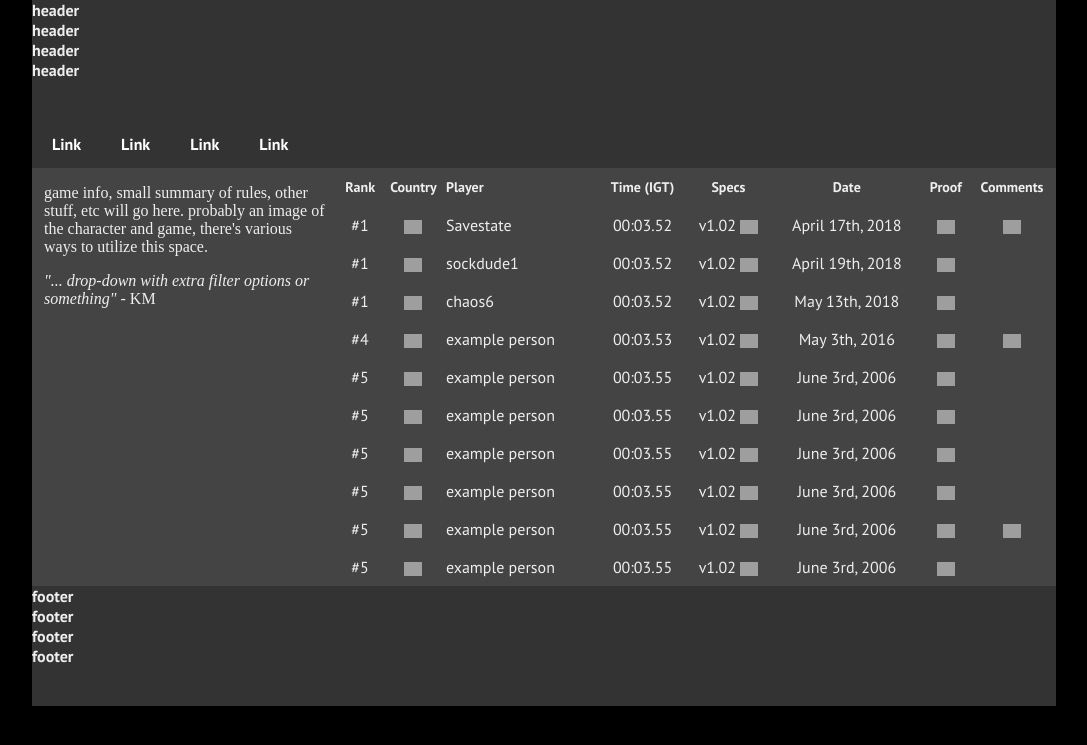
After one commit to SmashStadium/smashstadium.com, a Django app: page /leaderboards/melee/btt/ranking in a window 1280 px wide. The commit adds this page. Shown: the top 745 px of the page, without its empty margins (96-1183 px from the left). Run offline with Django 3.2, Linux system fonts and the light colour scheme; grey boxes are pictures that could not be loaded.

Commit message:
Added static files directory in settings.py, I also added the savestates mockup into an actual page !

```diff
--- a/apps/leaderboards/urls.py
+++ b/apps/leaderboards/urls.py
@@ -8,4 +8,8 @@ urlpatterns = [
     path('', views.index, name='index'),
 	path('ultimate/', views.ultimateMenu, name='ultimateMenu'),
 	path('ultimate/hrc', views.ultimateMenuHRC, name='ultimateMenuHRC'),
+	path('melee/', views.meleeMenu, name='meleeMenu'),
+	path('melee/btt', views.meleeMenuBTT, name='meleeMenuBTT'),
+	path('melee/btt/ranking', views.meleeMenuBTTRanking, name='meleeMenuBTTRanking'),
+	path('melee/hrc', views.meleeMenuHRC, name='meleeMenuHRC'),
 ]
--- a/apps/leaderboards/views.py
+++ b/apps/leaderboards/views.py
@@ -9,3 +9,15 @@ def ultimateMenu(request):
 
 def ultimateMenuHRC(request):
     return render(request, 'leaderboards/ultimate/hrc/hrc.html')
+
+def meleeMenu(request):
+    return render(request, 'leaderboards/melee/melee.html')
+
+def meleeMenuBTT(request):
+    return render(request, 'leaderboards/melee/btt/btt.html')
+
+def meleeMenuBTTRanking(request):
+    return render(request, 'leaderboards/melee/btt/ranking/ranking.html')
+
+def meleeMenuHRC(request):
+	return render(request, 'leaderboards/melee/hrc/hrc.html')
--- a/project/settings.py
+++ b/project/settings.py
@@ -119,3 +119,8 @@ USE_TZ = True
 # https://docs.djangoproject.com/en/2.1/howto/static-files/
 
 STATIC_URL = '/static/'
+
+STATICFILES_DIRS = [
+    os.path.join(BASE_DIR, "static"),
+    '/var/www/static/',
+]
--- /dev/null
+++ b/static/leaderboards/ranking.css
@@ -0,0 +1,192 @@
+
+/* google fonts */
+@import url('https://fonts.googleapis.com/css?family=PT+Sans:400,700');
+
+body {
+	background-color: #000;
+	margin: 0;
+	padding: 0;
+}
+
+#wrapper {
+	background-color: #444;
+	position: relative;
+
+	/* size & centering */
+	max-width: 1024px;
+	margin-left: auto;
+	margin-right: auto;
+
+	/* text */
+	color: #eee;
+}
+
+/* header */
+.header {
+	display: flex;
+	flex-direction: column;
+	background-color: #333;
+	font-family: 'PT Sans', sans-serif;
+	font-weight: bold;
+	height: 120px;
+}
+.header div {
+
+}
+
+/* navbar */
+.navbar {
+	display: flex;
+	background-color: #333;
+	font-family: 'PT Sans', sans-serif;
+	font-weight: bold;
+}
+.navbar a {
+	color: white;
+	padding: 14px 20px;
+	text-decoration: none;
+	text-align: center;
+}
+.navbar a:hover {
+	background-color: #ddd;
+	color: black;
+}
+
+/* main, & left/right */
+.main {
+	display: flex;
+	flex-wrap: wrap;
+}
+.main-left {
+	flex: 30%;
+}
+.main-right {
+	flex: 70%;
+}
+
+/* footer */
+.footer {
+	display: flex;
+	flex-direction: column;
+	background-color: #333;
+	font-family: 'PT Sans', sans-serif;
+	font-weight: bold;
+	height: 120px;
+}
+.footer div {
+
+}
+
+@media screen and (max-width: 700px) {
+	.main {
+		flex-direction: column;
+	}
+	.ldb-header {
+		display: none !important;
+	}
+}
+
+/* sidebar */
+.game-info {
+	margin: 12px;
+}
+
+/* thumbnails */
+.thumb {
+	display: inline-block;
+	box-sizing: border-box;
+	vertical-align: middle;
+	width: 18px;
+	height: 18px;
+	background-size: contain !important;
+	background-position: center !important;
+}
+
+/* platforms */
+.thumb-gcn {
+	background: url("https://vignette.wikia.nocookie.net/nintendo/images/2/2d/GamecubeLogo.png/revision/latest?cb=20180502055001&path-prefix=pl") no-repeat;
+}
+.thumb-dolphin {
+	background: url("https://pbs.twimg.com/profile_images/571205490353270784/v-FDSByE.png") no-repeat;
+}
+.thumb-wii {
+	background: url("https://d1u5p3l4wpay3k.cloudfront.net/zelda_gamepedia_en/thumb/b/b3/Wii_Console.png/1200px-Wii_Console.png") no-repeat;
+}
+/* proofs */
+.thumb-youtube {
+	background: url("https://upload.wikimedia.org/wikipedia/commons/thumb/0/09/YouTube_full-color_icon_(2017).svg/60px-YouTube_full-color_icon_(2017).svg.png") no-repeat;
+}
+.thumb-twitch {
+	background: url("https://i.imgur.com/kaRc9z1.png") no-repeat;
+}
+
+
+/* comments */
+.thumb-comment {
+	background: url("https://upload.wikimedia.org/wikipedia/commons/d/d5/Symbol_comment.png") no-repeat;
+}
+
+/* flags */
+.thumb-flag-usa {
+	background: url("https://upload.wikimedia.org/wikipedia/en/thumb/a/a4/Flag_of_the_United_States.svg/60px-Flag_of_the_United_States.svg.png") no-repeat;
+}
+.thumb-flag-germany {
+	background: url("https://upload.wikimedia.org/wikipedia/en/thumb/b/ba/Flag_of_Germany.svg/60px-Flag_of_Germany.svg.png") no-repeat;
+}
+.thumb-flag-lebanon {
+	background: url("https://upload.wikimedia.org/wikipedia/commons/thumb/5/59/Flag_of_Lebanon.svg/60px-Flag_of_Lebanon.svg.png") no-repeat;
+}
+
+/* tooltip, position handled by jquery*/
+.tooltip {
+	display: none;
+	position:absolute;
+	width: 200px;
+	padding: 12px;
+	pointer-events: none;
+	/******************/
+	background-color: rgba(0,0,0,0.8);
+	font-family: 'PT Sans', sans-serif;
+	font-weight: normal;
+	font-size: 14px;
+	/******************/
+	border-width: 4px;
+	border-color: #eee;
+    border-style: none;
+    border-left: solid;
+}
+
+/* leaderboard table */
+.ldb-table {
+	display: table;
+	table-layout: auto;
+	width: 100%;
+	font-family: 'PT Sans', sans-serif;
+	font-weight: normal;
+	font-size: 16px;
+	table-layout: auto
+}
+.ldb-row {
+	display: table-row;
+	width: auto;
+	clear: both;
+	line-height: 38px;
+}
+.ldb-col {
+	display: table-cell;
+	vertical-align: middle;
+	text-align: center;
+}
+.ldb-header {
+	font-size: 14px;
+	font-weight: bold;
+}
+.ldb-player-name {
+	text-align: left;
+}
+.ldb-comment-inner {
+	cursor: help;
+}
+.ldb-comment-none {
+	display: none;
+}
--- /dev/null
+++ b/static/leaderboards/ranking.js
@@ -0,0 +1,49 @@
+
+function getRelOffset($element, event) {
+    var parentOffset = $element.offset();
+    var relX = event.pageX - parentOffset.left;
+    var relY = event.pageY - parentOffset.top;
+    return {
+        x: relX,
+        y: relY
+    };
+}
+
+function setRelPos($element, offset) {
+    $element.css({
+        top: (offset.y+"px"),
+        left: (offset.x+"px")
+    });
+}
+
+function generateTooltip(text) {
+    var $tooltip = $("<div>", {class: "tooltip"});
+    $tooltip.text(text);
+    return $tooltip;
+}
+
+/* comment hover handling */
+$(".ldb-comment-inner").mouseenter(function(event) {
+    var $wrapper = $("#wrapper");
+    var offset   = getRelOffset($wrapper, event);
+    var $tooltip = generateTooltip($(this).text().trim());
+    var offset   = getRelOffset($wrapper, event);
+    setRelPos($tooltip, {
+            x: offset.x-$tooltip.width(),
+            y: offset.y
+    });
+    $wrapper.append($tooltip);
+    $tooltip.fadeIn(100);
+}).mouseleave(function(event) {
+    $(".tooltip").fadeOut(100, function() {
+        $(this).remove();
+    });
+}).mousemove(function(event) {
+    var $wrapper = $("#wrapper");
+    var $tooltip = $(".tooltip");
+    var offset   = getRelOffset($wrapper, event);
+    setRelPos($tooltip, {
+            x: offset.x-$tooltip.outerWidth(),
+            y: offset.y
+    });
+});
--- a/templates/leaderboards/leaderboards.html
+++ b/templates/leaderboards/leaderboards.html
@@ -15,7 +15,7 @@
     <p>Super Smash Bros. for Wii U</p>
     <p>Super Smash Bros. for 3DS</p>
     <p>Super Smash Bros. Brawl</p>
-    <p>Super Smash Bros. Melee</p>
+    <p><a href="/leaderboards/melee/">Super Smash Bros. Melee</a></p>
     <p>Super Smash Bros.</p>
 
 </div>
--- /dev/null
+++ b/templates/leaderboards/melee/btt/ranking/ranking.html
@@ -0,0 +1,247 @@
+{% load static %}
+<!DOCTYPE html>
+<html>
+<head>
+	<link rel="stylesheet" type="text/css" href="{% static 'leaderboards/ranking.css' %}">
+	<script src="https://code.jquery.com/jquery-3.3.1.min.js"></script>
+	<title>Super Smash Brothers Melee - Break The Targets (Link)</title>
+</head>
+<body>
+	<div id="wrapper">
+		<div class="header">
+			<div>header</div>
+			<div>header</div>
+			<div>header</div>
+			<div>header</div>
+		</div>
+		<div class="navbar">
+			<a href="#">Link</a>
+			<a href="#">Link</a>
+			<a href="#">Link</a>
+			<a href="#">Link</a>
+		</div> <!-- navbar -->
+		<div class="main">
+			<div class="main-left">
+				<div class="game-info">
+					<p>
+						game info, small summary of rules, other stuff, etc will go here. probably an image of the character and game, there's various ways to utilize this space.
+					</p>
+					<p>
+						<em>"... drop-down with extra filter options or something"</em> - KM
+					</p>
+				</div>
+			</div> <!-- main-left -->
+			<div class="main-right">
+				<div class="ldb-table">
+					<!-- ------------ ROW ------------ -->
+					<div class="ldb-row ldb-header">
+						<div class="ldb-rank ldb-col">Rank</div>
+						<div class="ldb-player-country ldb-col">Country</div>
+						<div class="ldb-player-name ldb-col">Player</div>
+						<div class="ldb-record ldb-col">Time (IGT)</div>
+						<div class="ldb-specs ldb-col">Specs</div>
+						<div class="ldb-date ldb-col">Date</div>
+						<div class="ldb-proof ldb-col">Proof</div>
+						<div class="ldb-comment ldb-col">Comments</div>
+					</div>
+					<!-- ------------ ROW ------------ -->
+					<div class="ldb-row">
+						<div class="ldb-rank ldb-col">#1</div>
+						<div class="ldb-player-country ldb-col">
+							<div class="thumb thumb-flag-lebanon"></div>
+						</div>
+						<div class="ldb-player-name ldb-col">Savestate</div>
+						<div class="ldb-record ldb-col">00:03.52</div>
+						<div class="ldb-specs ldb-col">v1.02 <div class="thumb thumb-gcn"></div></div>
+						<div class="ldb-date ldb-col">April 17th, 2018</div>
+						<div class="ldb-proof ldb-col">
+							<a target=_blank href="https://www.youtube.com/watch?v=Ulx5L-GZ0p8">
+								<div class="thumb thumb-youtube"></div>
+							</a>
+						</div>
+						<div class="ldb-comment ldb-col">
+							<div class="thumb thumb-comment ldb-comment-inner">
+								<div class="ldb-comment-none">
+									i cant believe i got wr. omgggggggggggg. still am gonna grind for 3.50 eventually, just gotta find the time to degen it out lmao.
+								</div>
+							</div>
+						</div>
+					</div>
+					<!-- ------------ ROW ------------ -->
+					<div class="ldb-row">
+						<div class="ldb-rank ldb-col">#1</div>
+						<div class="ldb-player-country ldb-col">
+							<div class="thumb thumb-flag-germany"></div>
+						</div>
+						<div class="ldb-player-name ldb-col">sockdude1</div>
+						<div class="ldb-record ldb-col">00:03.52</div>
+						<div class="ldb-specs ldb-col">v1.02 <div class="thumb thumb-dolphin"></div></div>
+						<div class="ldb-date ldb-col">April 19th, 2018</div>
+						<div class="ldb-proof ldb-col">
+							<a target=_blank href="https://www.youtube.com/watch?v=lGqyW6F5pnQ">
+								<div class="thumb thumb-twitch"></div>
+							</a>
+						</div>
+						<div class="ldb-comment ldb-col"></div>
+					</div>
+					<!-- ------------ ROW ------------ -->
+					<div class="ldb-row">
+						<div class="ldb-rank ldb-col">#1</div>
+						<div class="ldb-player-country ldb-col">
+							<div class="thumb thumb-flag-usa"></div>
+						</div>
+						<div class="ldb-player-name ldb-col">chaos6</div>
+						<div class="ldb-record ldb-col">00:03.52</div>
+						<div class="ldb-specs ldb-col">v1.02 <div class="thumb thumb-wii"></div></div>
+						<div class="ldb-date ldb-col">May 13th, 2018</div>
+						<div class="ldb-proof ldb-col">
+							<a target=_blank href="https://www.youtube.com/watch?v=4ig2Qhb2VlU">
+								<div class="thumb thumb-youtube"></div>
+							</a>
+						</div>
+						<div class="ldb-comment ldb-col"></div>
+					</div>
+					<!-- ------------ ROW ------------ -->
+					<div class="ldb-row">
+						<div class="ldb-rank ldb-col">#4</div>
+						<div class="ldb-player-country ldb-col">
+							<div class="thumb thumb-flag-usa"></div>
+						</div>
+						<div class="ldb-player-name ldb-col">example person</div>
+						<div class="ldb-record ldb-col">00:03.53</div>
+						<div class="ldb-specs ldb-col">v1.02 <div class="thumb thumb-gcn"></div></div>
+						<div class="ldb-date ldb-col">May 3th, 2016</div>
+						<div class="ldb-proof ldb-col">
+							<a target=_blank href="https://www.youtube.com/watch?v=4ig2Qhb2VlU">
+								<div class="thumb thumb-youtube"></div>
+							</a>
+						</div>
+						<div class="ldb-comment ldb-col">
+							<div class="thumb thumb-comment ldb-comment-inner">
+								<div class="ldb-comment-none">
+									test display content
+								</div>
+							</div>
+						</div>
+					</div>
+					<!-- ------------ ROW ------------ -->
+					<div class="ldb-row">
+						<div class="ldb-rank ldb-col">#5</div>
+						<div class="ldb-player-country ldb-col">
+							<div class="thumb thumb-flag-usa"></div>
+						</div>
+						<div class="ldb-player-name ldb-col">example person</div>
+						<div class="ldb-record ldb-col">00:03.55</div>
+						<div class="ldb-specs ldb-col">v1.02 <div class="thumb thumb-gcn"></div></div>
+						<div class="ldb-date ldb-col">June 3rd, 2006</div>
+						<div class="ldb-proof ldb-col">
+							<a target=_blank href="https://www.youtube.com/watch?v=4ig2Qhb2VlU">
+								<div class="thumb thumb-youtube"></div>
+							</a>
+						</div>
+						<div class="ldb-comment ldb-col"></div>
+					</div>
+					<!-- ------------ ROW ------------ -->
+					<div class="ldb-row">
+						<div class="ldb-rank ldb-col">#5</div>
+						<div class="ldb-player-country ldb-col">
+							<div class="thumb thumb-flag-usa"></div>
+						</div>
+						<div class="ldb-player-name ldb-col">example person</div>
+						<div class="ldb-record ldb-col">00:03.55</div>
+						<div class="ldb-specs ldb-col">v1.02 <div class="thumb thumb-gcn"></div></div>
+						<div class="ldb-date ldb-col">June 3rd, 2006</div>
+						<div class="ldb-proof ldb-col">
+							<a target=_blank href="https://www.youtube.com/watch?v=4ig2Qhb2VlU">
+								<div class="thumb thumb-youtube"></div>
+							</a>
+						</div>
+						<div class="ldb-comment ldb-col"></div>
+					</div>
+					<!-- ------------ ROW ------------ -->
+					<div class="ldb-row">
+						<div class="ldb-rank ldb-col">#5</div>
+						<div class="ldb-player-country ldb-col">
+							<div class="thumb thumb-flag-usa"></div>
+						</div>
+						<div class="ldb-player-name ldb-col">example person</div>
+						<div class="ldb-record ldb-col">00:03.55</div>
+						<div class="ldb-specs ldb-col">v1.02 <div class="thumb thumb-gcn"></div></div>
+						<div class="ldb-date ldb-col">June 3rd, 2006</div>
+						<div class="ldb-proof ldb-col">
+							<a target=_blank href="https://www.youtube.com/watch?v=4ig2Qhb2VlU">
+								<div class="thumb thumb-youtube"></div>
+							</a>
+						</div>
+						<div class="ldb-comment ldb-col"></div>
+					</div>
+					<!-- ------------ ROW ------------ -->
+					<div class="ldb-row">
+						<div class="ldb-rank ldb-col">#5</div>
+						<div class="ldb-player-country ldb-col">
+							<div class="thumb thumb-flag-usa"></div>
+						</div>
+						<div class="ldb-player-name ldb-col">example person</div>
+						<div class="ldb-record ldb-col">00:03.55</div>
+						<div class="ldb-specs ldb-col">v1.02 <div class="thumb thumb-gcn"></div></div>
+						<div class="ldb-date ldb-col">June 3rd, 2006</div>
+						<div class="ldb-proof ldb-col">
+							<a target=_blank href="https://www.youtube.com/watch?v=4ig2Qhb2VlU">
+								<div class="thumb thumb-youtube"></div>
+							</a>
+						</div>
+						<div class="ldb-comment ldb-col"></div>
+					</div>
+					<!-- ------------ ROW ------------ -->
+					<div class="ldb-row">
+						<div class="ldb-rank ldb-col">#5</div>
+						<div class="ldb-player-country ldb-col">
+							<div class="thumb thumb-flag-usa"></div>
+						</div>
+						<div class="ldb-player-name ldb-col">example person</div>
+						<div class="ldb-record ldb-col">00:03.55</div>
+						<div class="ldb-specs ldb-col">v1.02 <div class="thumb thumb-gcn"></div></div>
+						<div class="ldb-date ldb-col">June 3rd, 2006</div>
+						<div class="ldb-proof ldb-col">
+							<a target=_blank href="https://www.youtube.com/watch?v=4ig2Qhb2VlU">
+								<div class="thumb thumb-youtube"></div>
+							</a>
+						</div>
+						<div class="ldb-comment ldb-col">
+							<div class="thumb thumb-comment ldb-comment-inner">
+								<div class="ldb-comment-none">
+									test display content
+								</div>
+							</div>
+						</div>
+					</div>
+					<!-- ------------ ROW ------------ -->
+					<div class="ldb-row">
+						<div class="ldb-rank ldb-col">#5</div>
+						<div class="ldb-player-country ldb-col">
+							<div class="thumb thumb-flag-usa"></div>
+						</div>
+						<div class="ldb-player-name ldb-col">example person</div>
+						<div class="ldb-record ldb-col">00:03.55</div>
+						<div class="ldb-specs ldb-col">v1.02 <div class="thumb thumb-gcn"></div></div>
+						<div class="ldb-date ldb-col">June 3rd, 2006</div>
+						<div class="ldb-proof ldb-col">
+							<a target=_blank href="https://www.youtube.com/watch?v=4ig2Qhb2VlU">
+								<div class="thumb thumb-youtube"></div>
+							</a>
+						</div>
+						<div class="ldb-comment ldb-col"></div>
+					</div>
+				</div> <!-- table -->
+			</div> <!-- main-right -->
+		</div> <!-- main -->
+		<div class="footer">
+			<div>footer</div>
+			<div>footer</div>
+			<div>footer</div>
+			<div>footer</div>
+		</div> <!-- footer -->
+	</div> <!-- wrapper -->
+	<script src="{% static 'leaderboards/ranking.js' %}"></script>
+</body>
+</html>
--- a/templates/leaderboards/ultimate/hrc/hrc.html
+++ b/templates/leaderboards/ultimate/hrc/hrc.html
@@ -3,7 +3,7 @@
 <html lang="en">
 
 <head>
-    <title>Super Smash Brothers Ultimate Homerun Contest Leaderboard</title>
+    <title>Super Smash Brothers Ultimate - Homerun Contest Leaderboard</title>
 </head>
 
 <body>
@@ -13,7 +13,7 @@
     <h2>Please select a character</h2>
     <p>Mario</p>
     <p>Donkey Kong</p>
-    <p>Link<p>
+    <p><a href="/leaderboards/ultimate/hrc/ranking?link">Link</a><p>
     <p>Samus</p>
 
 </div>
--- a/templates/leaderboards/ultimate/ultimate.html
+++ b/templates/leaderboards/ultimate/ultimate.html
@@ -3,7 +3,7 @@
 <html lang="en">
 
 <head>
-    <title>Super Smash Brothers Ultimate Leaderboard</title>
+    <title>Super Smash Brothers Ultimate - Leaderboard</title>
 </head>
 
 <body>
```
Also changed, not shown: templates/leaderboards/melee/btt/btt.html (added, +23 -0 lines), templates/leaderboards/melee/hrc/hrc.html (added, +23 -0 lines), templates/leaderboards/melee/melee.html (added, +23 -0 lines), templates/leaderboards/ultimate.html (deleted, +0 -22 lines).
